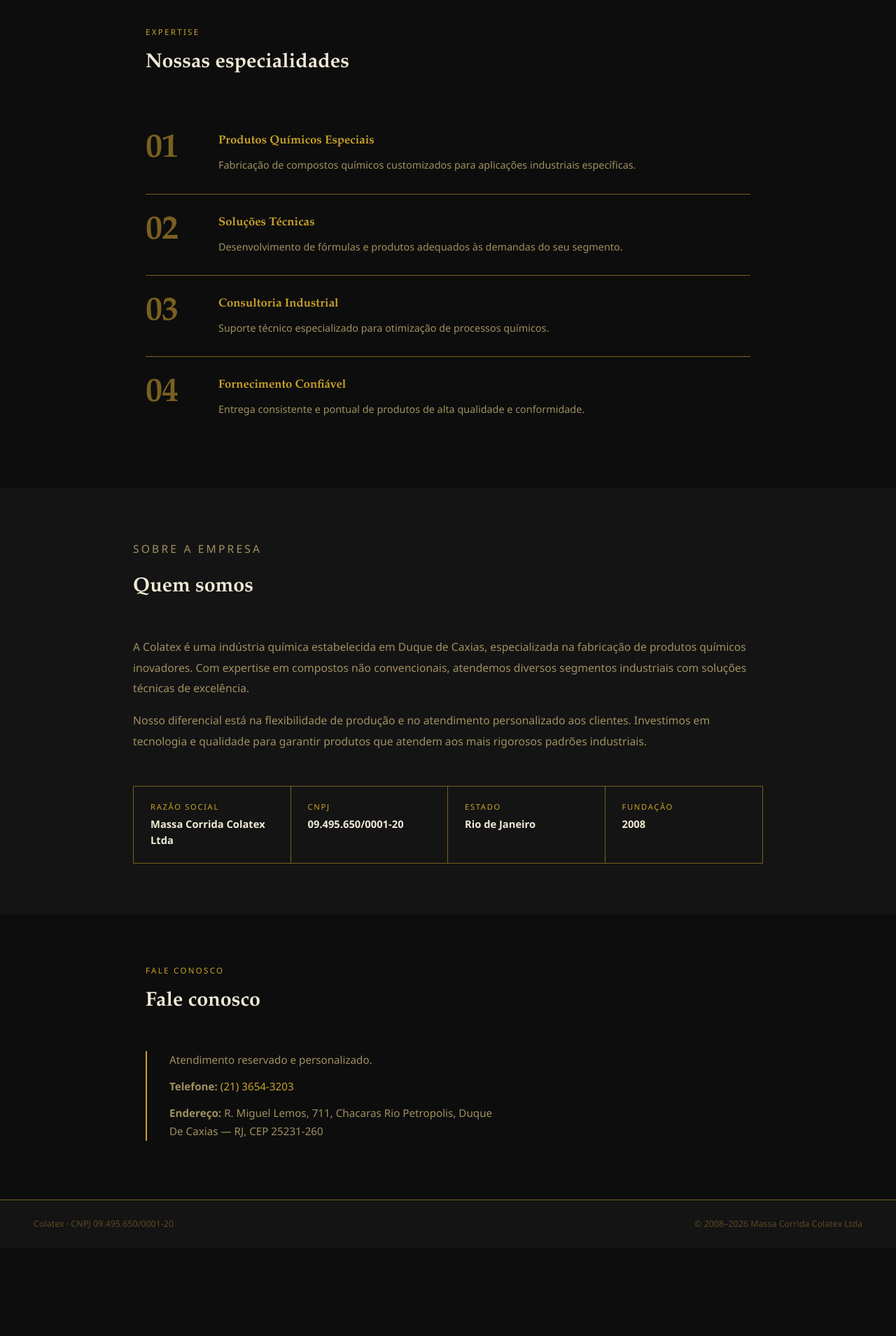
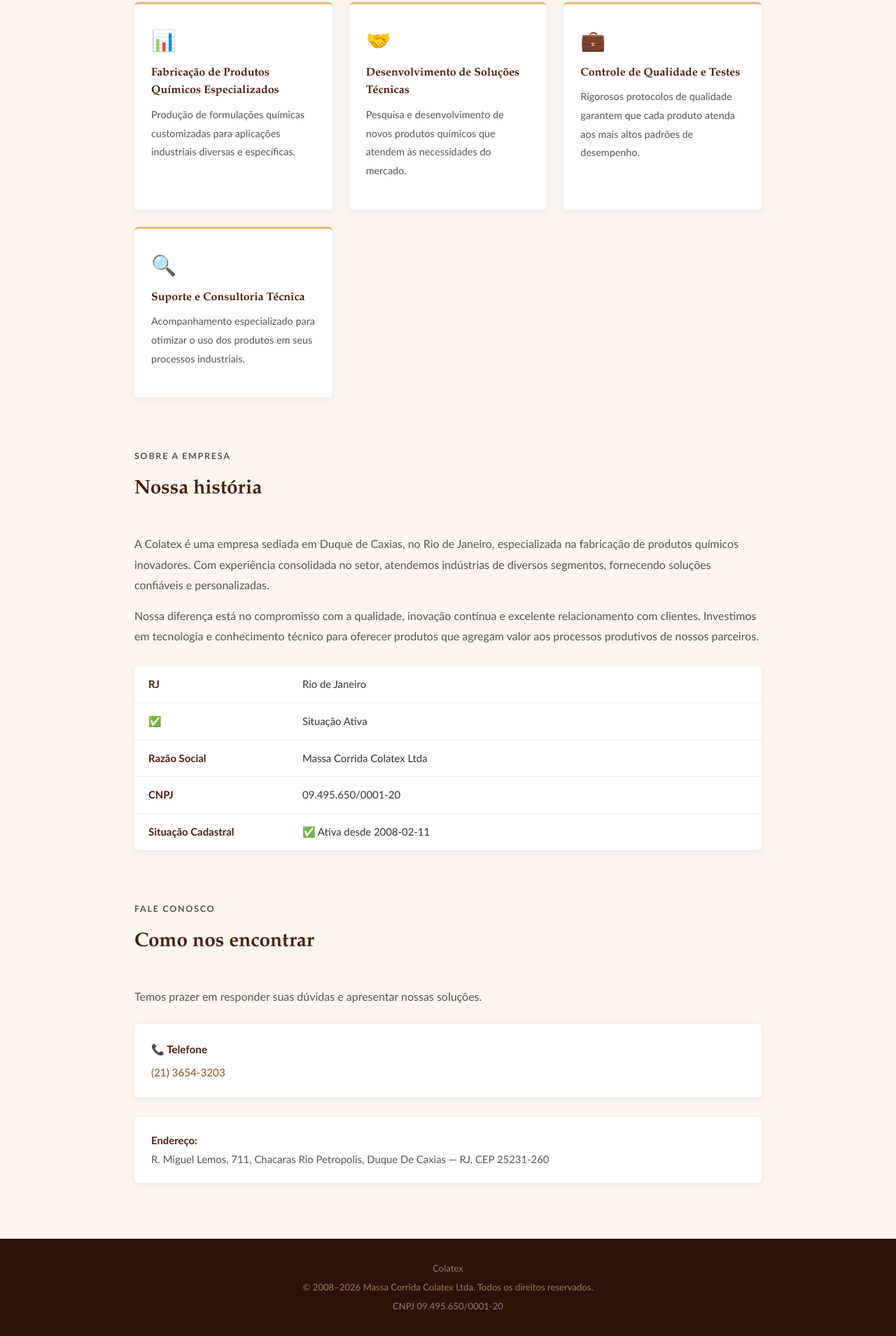
Before and after one commit to aprovatudo/livebettertoday-lat, a plain HTML site: page white/index.html in a window 1280 px wide. Shown: the part 825-2734 px from the top of the page at 70% size. Before the commit the page ends 2608 px from the top, so only its background shows below. Drawn offline with Linux system fonts and the light colour scheme.

Commit message:
warmup: livebettertoday.lat

```diff
--- a/white/index.html
+++ b/white/index.html
@@ -2,66 +2,61 @@
 <html lang="pt-BR"><head><meta charset="UTF-8"><meta name="viewport" content="width=device-width,initial-scale=1.0"><title>Colatex</title>
 <style>
 *,*::before,*::after{box-sizing:border-box;margin:0;padding:0}
-body{font-family:'Segoe UI', Arial, sans-serif;background:#0d0d0d;color:#f0ead6;line-height:1.6}
-header{background:#0d0d0d;border-bottom:1px solid #7a6020;padding:0 48px;display:flex;align-items:center;justify-content:space-between;height:56px;position:sticky;top:0;z-index:10}
-.logo{font-family:Garamond, Georgia, serif;font-size:.95rem;font-weight:700;color:#c9a227;letter-spacing:.04em}
-nav ul{list-style:none;display:flex;gap:32px}
-nav a{color:#a09060;text-decoration:none;font-size:.82rem;letter-spacing:.06em;text-transform:uppercase}
-nav a:hover{color:#c9a227}
-.hero{padding:100px 48px 80px;max-width:900px}
-.hero-tag{display:inline-block;border:1px solid #7a6020;color:#c9a227;font-size:.72rem;letter-spacing:.2em;text-transform:uppercase;padding:6px 16px;margin-bottom:32px}
-.hero h1{font-family:Garamond, Georgia, serif;font-size:clamp(2.4rem,5vw,4rem);font-weight:700;line-height:1.1;margin-bottom:24px;color:#f0ead6}
-.hero h1 em{color:#c9a227;font-style:normal}
-.hero-desc{font-size:1.1rem;color:#a09060;max-width:600px;margin-bottom:40px;line-height:1.8}
-.hero-cta{display:inline-block;background:#c9a227;color:#0d0d0d;padding:16px 40px;text-decoration:none;font-weight:700;font-size:.9rem;letter-spacing:.06em;text-transform:uppercase}
-.hero-cta:hover{background:#7a6020;color:#f0ead6}
-.divider{border:none;border-top:1px solid #7a6020;margin:0 48px}
-.section{padding:72px 48px;max-width:960px;margin:0 auto}
-.sec-label{font-size:.72rem;letter-spacing:.2em;text-transform:uppercase;color:#c9a227;margin-bottom:12px}
-.sec-h2{font-family:Garamond, Georgia, serif;font-size:1.8rem;font-weight:700;color:#f0ead6;margin-bottom:48px}
-.srv-item{display:flex;gap:32px;align-items:flex-start;padding:28px 0;border-bottom:1px solid #7a6020}
-.srv-item:last-child{border-bottom:none}
-.srv-n{font-family:Garamond, Georgia, serif;font-size:3rem;font-weight:700;color:#7a6020;min-width:72px;line-height:1;letter-spacing:-.02em}
-.srv-item h4{font-family:Garamond, Georgia, serif;font-size:1.05rem;font-weight:700;color:#c9a227;margin-bottom:8px}
-.srv-item p{font-size:.9rem;color:#a09060;line-height:1.7}
-.sobre-sec{background:#141414;padding:72px 48px;margin-top:0}
-.sobre-inner{max-width:900px;margin:0 auto}
-.sobre-inner p{color:#a09060;line-height:1.9;margin-bottom:16px;font-size:.98rem}
-.meta-grid{display:grid;grid-template-columns:repeat(auto-fit,minmax(180px,1fr));gap:0;margin-top:48px;border:1px solid #7a6020}
-.meta-cell{padding:20px 24px;border-right:1px solid #7a6020}
-.meta-cell:last-child{border-right:none}
-.meta-label{font-size:.7rem;letter-spacing:.15em;text-transform:uppercase;color:#c9a227;margin-bottom:4px}
-.meta-value{font-size:.92rem;color:#f0ead6;font-weight:600}
-.contato-sec{padding:72px 48px;max-width:960px;margin:0 auto}
-.contato-inner{border-left:2px solid #c9a227;padding-left:32px;max-width:500px}
-.contato-inner p{color:#a09060;margin-bottom:12px;font-size:.95rem;line-height:1.7}
-.contato-inner a{color:#c9a227;text-decoration:none}
-footer{background:#141414;border-top:1px solid #7a6020;padding:24px 48px;display:flex;justify-content:space-between;font-size:.78rem;color:#5a4a20}
-@media(max-width:600px){.hero{padding:60px 24px}.section,.contato-sec{padding:48px 24px}nav{display:none}.srv-n{font-size:2rem;min-width:48px}}
+body{font-family:Calibri, 'Segoe UI', sans-serif;background:#fdf6f0;color:#333;line-height:1.6}
+header{background:#4a2010;color:white;padding:0 32px;display:flex;align-items:center;justify-content:space-between;height:64px;position:sticky;top:0;z-index:10;box-shadow:0 2px 8px rgba(0,0,0,.3)}
+header h1{font-family:'Book Antiqua', Garamond, serif;font-size:1.1rem;font-weight:700}
+nav ul{list-style:none;display:flex;gap:28px}
+nav a{color:#e8c4a0;text-decoration:none;font-size:.9rem;transition:color .2s}
+nav a:hover{color:white}
+.hero{background:linear-gradient(150deg, #2e1208 0%, #4a2010 55%, #8f4a20 100%);color:white;padding:88px 32px;text-align:center}
+.hero-inner{max-width:700px; margin:0 auto;}
+.hero-eyebrow{font-size:.8rem;letter-spacing:.15em;color:#e8b87a;text-transform:uppercase;margin-bottom:20px}
+.hero h2{font-family:'Book Antiqua', Garamond, serif;font-size:2.3rem;font-weight:700;margin-bottom:18px;line-height:1.25}
+.hero h2 em{color:#e8b87a;font-style:normal}
+.hero p{color:#f5dfc5;max-width:620px;margin:0 auto 32px;margin-bottom:32px;font-size:1.05rem}
+.hero-cta{display:inline-block;background:#8f4a20;color:white;padding:14px 32px;border-radius:6px;text-decoration:none;font-weight:600;transition:background .2s}
+.hero-cta:hover{background:#a85c28}
+.hero-since{margin-top:18px;font-size:.85rem;color:#e8b87a}
+.section{max-width:960px;margin:72px auto;padding:0 32px}
+.section-header{margin-bottom:40px}
+.section-eyebrow{font-size:.78rem;letter-spacing:.14em;text-transform:uppercase;color:#8f4a20;font-weight:700;margin-bottom:8px}
+.section-header h2{font-family:'Book Antiqua', Garamond, serif;font-size:1.75rem;color:#4a2010}
+.services-grid{display:grid;grid-template-columns:repeat(auto-fit,minmax(210px,1fr));gap:24px}
+article{background:white;border-radius:6px;padding:28px 24px;box-shadow:0 2px 10px rgba(0,0,0,.07);border-top: 3px solid #e8b87a}
+.srv-icon{font-size:1.8rem;margin-bottom:12px}
+article h4{font-family:'Book Antiqua', Garamond, serif;font-size:1rem;color:#4a2010;margin-bottom:8px}
+article p{font-size:.9rem;color:#666;line-height:1.65}
+.section p{color:#555;margin-bottom:14px;line-height:1.85}
+.stats-table{width:100%;border-collapse:collapse;margin-top:28px;background:white;border-radius:6px;overflow:hidden;box-shadow:0 2px 10px rgba(0,0,0,.07)}
+.stats-table td{padding:14px 20px;border-bottom:1px solid #eee;font-size:.93rem}
+.stats-table tr:last-child td{border-bottom:none}
+.stats-table td:first-child{color:#4a2010;font-weight:600;width:220px}
+.contato-grid{display:grid;grid-template-columns:repeat(auto-fit,minmax(200px,1fr));gap:20px;margin-bottom:28px}
+.contato-item{background:white;border-radius:6px;padding:24px;box-shadow:0 2px 10px rgba(0,0,0,.07)}
+.contato-item h4{color:#4a2010;margin-bottom:8px;font-size:.95rem}
+.contato-item a{color:#8f4a20;text-decoration:none;font-size:.95rem}
+address{background:white;border-radius:6px;padding:20px 24px;box-shadow:0 2px 10px rgba(0,0,0,.07);font-style:normal;font-size:.93rem;color:#555;line-height:1.8}
+address strong{color:#4a2010}
+footer{background:#2e1208;color:#9a7a5a;text-align:center;padding:32px;font-size:.82rem;margin-top:80px}
+footer p+p{margin-top:6px}
+@media(max-width:600px){nav{display:none}.hero h2{font-size:1.6rem}.hero{padding:60px 24px}}
 </style></head><body>
-<header><span class="logo">Colatex</span><nav><ul><li><a href="#servicos">Serviços</a></li><li><a href="#sobre">Sobre</a></li><li><a href="#contato">Contato</a></li></ul></nav></header>
-<div id="hero" class="hero">
-  <div class="hero-tag">Química · Inovação · Soluções Industriais</div>
-  <h1>Produtos químicos <em>especializados</em> para sua <em>indústria</em></h1>
-  <p class="hero-desc">A Colatex é uma empresa especializada na fabricação de produtos químicos inovadores, atendendo indústrias que demandam soluções técnicas de qualidade. Com sede em Duque de Caxias - RJ, estamos prontos para fornecer produtos customizados conforme suas necessidades específicas.</p>
-  <a href="#contato" class="hero-cta">Converse com especialistas</a>
+<header><h1>Colatex</h1><nav><ul><li><a href="#servicos">Serviços</a></li><li><a href="#sobre">Sobre</a></li><li><a href="#contato">Contato</a></li></ul></nav></header>
+<section id="hero" class="hero"><div class="hero-inner">
+  <p class="hero-eyebrow">Química · Inovação · Qualidade · Duque de Caxias</p>
+  <h2>Soluções <em>químicas</em> de <em>qualidade</em> para sua indústria</h2>
+  <p>A Colatex desenvolve e fabrica produtos químicos especializados para atender às demandas mais exigentes do mercado industrial. Somos parceiros confiáveis de empresas que buscam inovação, eficiência e excelência em suas operações.</p>
+  <a href="#contato" class="hero-cta">Saiba mais</a>
+  <p class="hero-since"><strong>Desde 2008</strong></p>
+</div></section>
+<div id="servicos" class="section"><div class="section-header"><p class="section-eyebrow">Nossos serviços</p><h2>O que oferecemos</h2></div><div class="services-grid"><article><div class="srv-icon">📊</div><h4>Fabricação de Produtos Químicos Especializados</h4><p>Produção de formulações químicas customizadas para aplicações industriais diversas e específicas.</p></article><article><div class="srv-icon">🤝</div><h4>Desenvolvimento de Soluções Técnicas</h4><p>Pesquisa e desenvolvimento de novos produtos químicos que atendem às necessidades do mercado.</p></article><article><div class="srv-icon">💼</div><h4>Controle de Qualidade e Testes</h4><p>Rigorosos protocolos de qualidade garantem que cada produto atenda aos mais altos padrões de desempenho.</p></article><article><div class="srv-icon">🔍</div><h4>Suporte e Consultoria Técnica</h4><p>Acompanhamento especializado para otimizar o uso dos produtos em seus processos industriais.</p></article></div></div>
+<div id="sobre" class="section"><div class="section-header"><p class="section-eyebrow">Sobre a empresa</p><h2>Nossa história</h2></div><p>A Colatex é uma empresa sediada em Duque de Caxias, no Rio de Janeiro, especializada na fabricação de produtos químicos inovadores. Com experiência consolidada no setor, atendemos indústrias de diversos segmentos, fornecendo soluções confiáveis e personalizadas.</p><p>Nossa diferença está no compromisso com a qualidade, inovação contínua e excelente relacionamento com clientes. Investimos em tecnologia e conhecimento técnico para oferecer produtos que agregam valor aos processos produtivos de nossos parceiros.</p><table class="stats-table"><tr><td><strong>RJ</strong></td><td>Rio de Janeiro</td></tr><tr><td><strong>✅</strong></td><td>Situação Ativa</td></tr><tr><td><strong>Razão Social</strong></td><td>Massa Corrida Colatex Ltda</td></tr><tr><td><strong>CNPJ</strong></td><td>09.495.650/0001-20</td></tr><tr><td><strong>Situação Cadastral</strong></td><td>✅ Ativa desde 2008-02-11</td></tr></table></div>
+<div id="contato" class="section"><div class="section-header"><p class="section-eyebrow">Fale conosco</p><h2>Como nos encontrar</h2></div><p>Temos prazer em responder suas dúvidas e apresentar nossas soluções.</p>
+<div class="contato-grid" style="margin-top:24px">
+  <div class="contato-item"><h4>📞 Telefone</h4><a href="tel:+552136543203">(21) 3654-3203</a></div>
+
 </div>
-<hr class="divider">
-<div id="servicos" class="section"><p class="sec-label">Expertise</p><h2 class="sec-h2">Nossas especialidades</h2><div class="srv-item"><span class="srv-n">01</span><div><h4>Produtos Químicos Especiais</h4><p>Fabricação de compostos químicos customizados para aplicações industriais específicas.</p></div></div><div class="srv-item"><span class="srv-n">02</span><div><h4>Soluções Técnicas</h4><p>Desenvolvimento de fórmulas e produtos adequados às demandas do seu segmento.</p></div></div><div class="srv-item"><span class="srv-n">03</span><div><h4>Consultoria Industrial</h4><p>Suporte técnico especializado para otimização de processos químicos.</p></div></div><div class="srv-item"><span class="srv-n">04</span><div><h4>Fornecimento Confiável</h4><p>Entrega consistente e pontual de produtos de alta qualidade e conformidade.</p></div></div></div>
-<div id="sobre" class="sobre-sec"><div class="sobre-inner">
-  <p class="sec-label">Sobre a empresa</p><h2 class="sec-h2">Quem somos</h2>
-  <p>A Colatex é uma indústria química estabelecida em Duque de Caxias, especializada na fabricação de produtos químicos inovadores. Com expertise em compostos não convencionais, atendemos diversos segmentos industriais com soluções técnicas de excelência.</p><p>Nosso diferencial está na flexibilidade de produção e no atendimento personalizado aos clientes. Investimos em tecnologia e qualidade para garantir produtos que atendem aos mais rigorosos padrões industriais.</p>
-  <div class="meta-grid">
-    <div class="meta-cell"><div class="meta-label">Razão Social</div><div class="meta-value">Massa Corrida Colatex Ltda</div></div>
-    <div class="meta-cell"><div class="meta-label">CNPJ</div><div class="meta-value">09.495.650/0001-20</div></div>
-    <div class="meta-cell"><div class="meta-label">Estado</div><div class="meta-value">Rio de Janeiro</div></div>
-    <div class="meta-cell"><div class="meta-label">Fundação</div><div class="meta-value">2008</div></div>
-  </div>
-</div></div>
-<div id="contato" class="contato-sec"><p class="sec-label">Fale conosco</p><h2 class="sec-h2">Fale conosco</h2>
-<div class="contato-inner">
-  <p>Atendimento reservado e personalizado.</p>
-  <p><strong>Telefone:</strong> <a href="tel:+552136543203">(21) 3654-3203</a></p><p><strong>Endereço:</strong> R. Miguel Lemos, 711, Chacaras Rio Petropolis, Duque De Caxias — RJ, CEP 25231-260</p>
-</div></div>
-<footer><span>Colatex · CNPJ 09.495.650/0001-20</span><span>© 2008–2026 Massa Corrida Colatex Ltda</span></footer>
+<address><strong>Endereço:</strong><br>R. Miguel Lemos, 711, Chacaras Rio Petropolis, Duque De Caxias — RJ, CEP 25231-260</address>
+</div>
+<footer><p>Colatex</p><p>© 2008–2026 Massa Corrida Colatex Ltda. Todos os direitos reservados.</p><p>CNPJ 09.495.650/0001-20</p></footer>
 </body></html>
```
